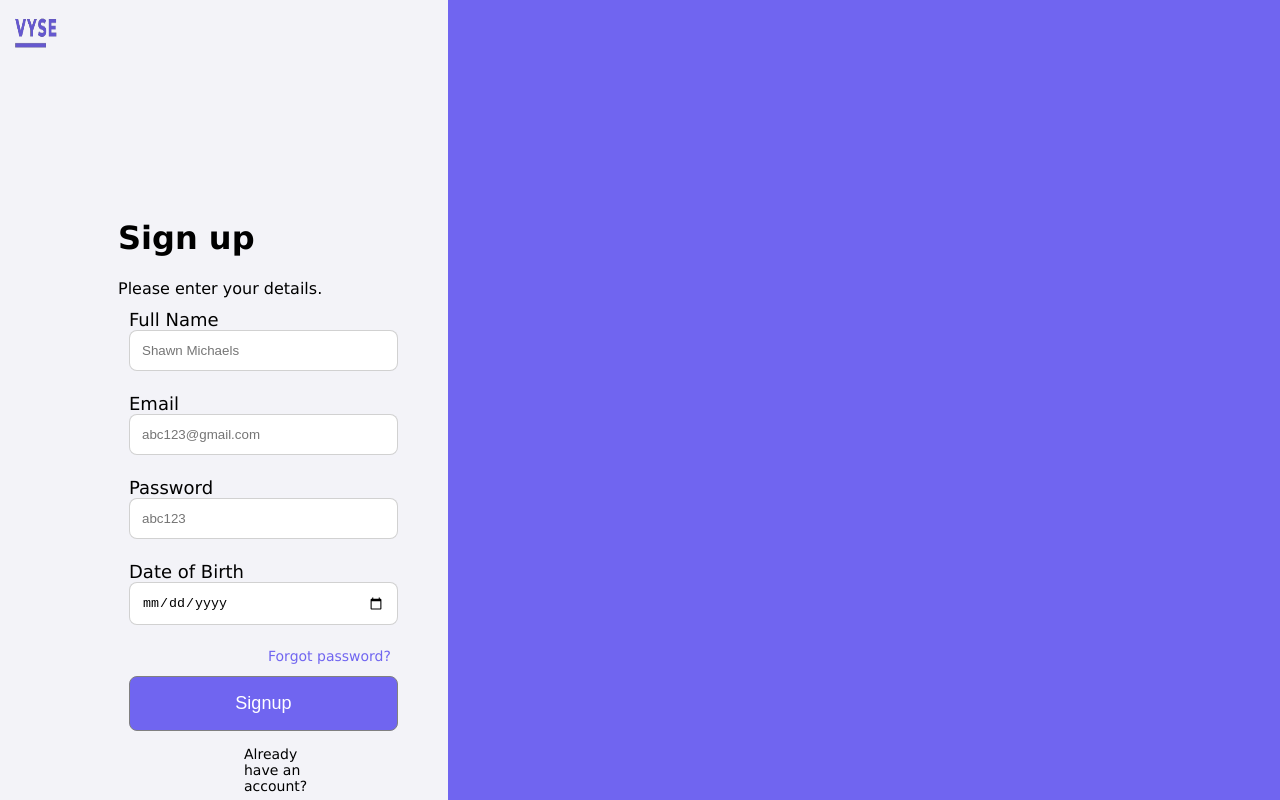
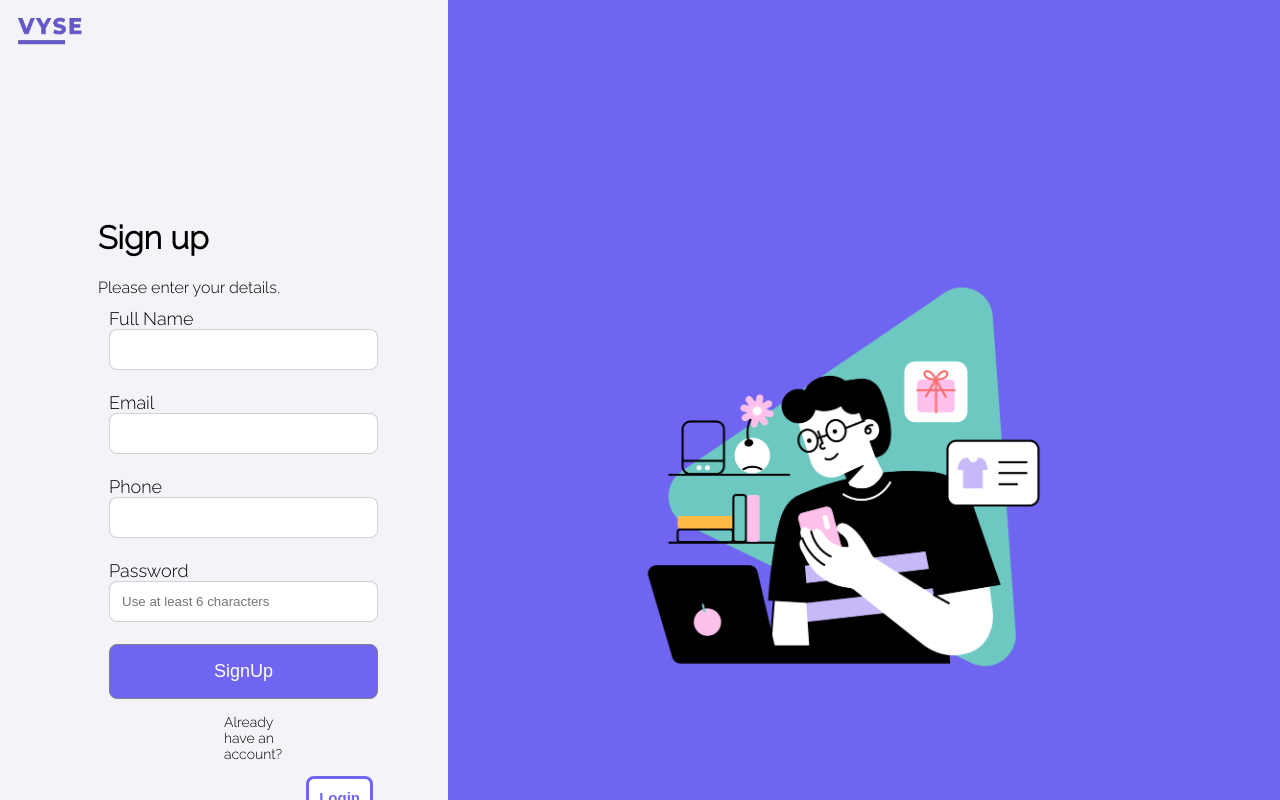
Before and after one commit to 0xArcheon/vyse, a React (Create React App) app: page /Login in a window 1280 px wide. Both pictures are taken after typing "name@example.com", "Sample123" into the empty fields and a click on the button "Sign Up". Shown: the top 800 px of the page. Built offline with nearby package versions, Linux system fonts and the light colour scheme.

Commit message:
signup functionality added using firbase auth

```diff
--- a/src/pages/Login.js
+++ b/src/pages/Login.js
@@ -1,7 +1,6 @@
 import React, { useState } from 'react';
 import LoginForm from './LoginForm';
 import SignupForm from './SignupForm';
-
 function Login() {
     const [currentForm, setCurrentForm] = useState('login');
 
@@ -13,7 +12,6 @@ function Login() {
             {
                 currentForm === "login" ? <LoginForm onFormSwitch={toggleForm} /> : <SignupForm onFormSwitch={toggleForm} />
             }
-
         </>
     )
 }
--- a/src/pages/LoginForm.js
+++ b/src/pages/LoginForm.js
@@ -48,16 +48,19 @@ const LoginForm = (props) => {
                     <div className={LoginFormCSS.field}>
                         <button type="submit" className={LoginFormCSS.btn}>Login</button>
                     </div>
-                    <div className={LoginFormCSS.dont}>Don't have an account?</div>
+                    <div className={LoginFormCSS.bottomCont}>
+                        <div className={LoginFormCSS.dont}>Don't have an account?</div>
 
-                    <div className={LoginFormCSS.signupdiv}>
-                        <button onClick={() => props.onFormSwitch('signup')} className={LoginFormCSS.signup}>Sign Up</button>
+                        <div className={LoginFormCSS.signupdiv}>
+                            <button onClick={() => props.onFormSwitch('signup')} className={LoginFormCSS.signup}>Sign Up</button>
+                        </div>
                     </div>
+
                 </form>
             </div>
 
             <div className={LoginFormCSS.colRight}>
-                {/* <img src={shopkeeper} alt="sk" width="50vw" height="100vh" /> */}
+                {<img src={"/images/SignupImg.png"} alt="sk" /*width="50vw" height="100vh" */ />}
             </div>
 
         </div>
--- a/src/pages/LoginForm.module.css
+++ b/src/pages/LoginForm.module.css
@@ -1,5 +1,6 @@
+@import url('https://fonts.googleapis.com/css2?family=Raleway:wght@300&display=swap');
 .body{
-    font-family: 'Lucida Sans', 'Lucida Sans Regular', 'Lucida Grande', 'Lucida Sans Unicode', Geneva, Verdana, sans-serif;
+  font-family: 'Raleway', sans-serif;
 }
 
 .header{
@@ -7,15 +8,15 @@
 }
 
 .headimg{
-  height: 8vh;
-  width: 9vh;
+  height: 60px;
+  width: 100px;
   padding: 10px;
 
 }
 
 .wel{
     font-size: 10px;
-    font-family: 'Lucida Sans', 'Lucida Sans Regular', 'Lucida Grande', 'Lucida Sans Unicode', Geneva, Verdana, sans-serif;
+    font-family: 'Raleway', sans-serif;
 }
 
 .myForm{
@@ -23,7 +24,7 @@
     display: inline-block;
     height: 70.6vh;
     padding: 128px 118px;
-    font-family: 'Lucida Sans', 'Lucida Sans Regular', 'Lucida Grande', 'Lucida Sans Unicode', Geneva, Verdana, sans-serif;
+    font-family: 'Raleway', sans-serif;
 }
 
 .colLeft{
@@ -37,11 +38,13 @@
 
 
 .colRight{
-
+    display: flex;
+    align-items: center;
+    justify-content: center;
     width: 65%;
     float: right;
     background-color: #7065F0;
-    height: 100vh;
+    height: 120vh;
 }
 
 input{
@@ -179,3 +182,9 @@ a:hover{
   .openButton:hover {
     opacity: 1;
   }
+.bottomCont {
+  display: flex;
+  flex-direction: column;
+  align-items: center;
+  justify-content: center;
+}
--- a/src/pages/SignupForm.js
+++ b/src/pages/SignupForm.js
@@ -1,16 +1,22 @@
 import React, { useState } from 'react';
 import SignupFormCSS from './SignupForm.module.css'
-
-
+import { createUserWithEmailAndPassword } from "firebase/auth"
+import { auth } from '../firebase-config'
 const SignupForm = (props) => {
     const [name, setName] = useState('');
     const [email, setEmail] = useState('');
     const [password, setPassword] = useState('');
-    const [date, setDate] = useState('');
+    const [phone, setPhone] = useState('');
 
-    const handleSubmit = (e) => {
-        e.preventDefault();
-        console.log(email);
+    const handleSubmit = async (e) => {
+        try {
+            e.preventDefault();
+            const user = await createUserWithEmailAndPassword(auth, email, password);
+            console.log(user);
+        }
+        catch (error) {
+            console.log(error.message);
+        }
     }
 
     return (
@@ -30,7 +36,7 @@ const SignupForm = (props) => {
                         <div className={SignupFormCSS.inputfield}>
                             <input type="text" name="name" id="name" autoComplete='off'
                                 value={name} onChange={(e) => setName(e.target.value)}
-                                placeholder="Shawn Michaels"
+
                             />
                         </div>
                     </div>
@@ -40,7 +46,16 @@ const SignupForm = (props) => {
                         <div className={SignupFormCSS.inputfield}>
                             <input type="email" name="email" id="email" autoComplete='off'
                                 value={email} onChange={(e) => setEmail(e.target.value)}
-                                placeholder="abc123@gmail.com"
+                            />
+                        </div>
+                    </div>
+
+                    <div className={SignupFormCSS.field}>
+                        <label htmlFor="phone">Phone</label>
+                        <div className={SignupFormCSS.inputfield}>
+                            <input type="number" name="phone" id="phone" autoComplete='off'
+                                value={phone} onChange={(e) => setPhone(e.target.value)}
+
                             />
                         </div>
                     </div>
@@ -50,38 +65,26 @@ const SignupForm = (props) => {
                         <div className={SignupFormCSS.inputfield}>
                             <input type="password" name="pass" id="pass" autoComplete='off'
                                 value={password} onChange={(e) => setPassword(e.target.value)}
-                                placeholder="abc123"
+                                placeholder="Use at least 6 characters"
                             />
                         </div>
                     </div>
 
                     <div className={SignupFormCSS.field}>
-                        <label htmlFor="dob">Date of Birth</label>
-                        <div className={SignupFormCSS.inputfield}>
-                            <input type="date" name="date" id="date" autoComplete='off'
-                                value={date} onChange={(e) => setDate(e.target.value)}
-                                placeholder=""
-                            />
+                        <button type="submit" className={SignupFormCSS.btn}>SignUp</button>
+                    </div>
+                    <div className={SignupFormCSS.bottomCont}>
+                        <div className={SignupFormCSS.dont}>Already have an account?</div>
+
+                        <div className={SignupFormCSS.logindiv}>
+                            <button onClick={() => props.onFormSwitch('login')} className={SignupFormCSS.signup}>Login</button>
                         </div>
-                    </div>
-
-                    <div className={SignupFormCSS.forCont}>
-                        <a className={SignupFormCSS.for} href="#">Forgot password?</a>
-
-                    </div>
-                    <div className={SignupFormCSS.field}>
-                        <button type="submit" className={SignupFormCSS.btn}>Signup</button>
-                    </div>
-                    <div className={SignupFormCSS.dont}>Already have an account?</div>
-
-                    <div className={SignupFormCSS.logindiv}>
-                        <button onClick={() => props.onFormSwitch('login')} className={SignupFormCSS.signup}>Login</button>
                     </div>
                 </form>
             </div>
 
             <div className={SignupFormCSS.colRight}>
-                {/* <img src={shopkeeper} alt="sk" width="50vw" height="100vh" /> */}
+                {<img src={"/images/SignupImg.png"} alt="sk"  /* width="50vw" height="100vh"*/ />}
             </div>
 
         </div>
--- a/src/pages/SignupForm.module.css
+++ b/src/pages/SignupForm.module.css
@@ -1,5 +1,6 @@
+@import url('https://fonts.googleapis.com/css2?family=Raleway:wght@300&display=swap');
 .body{
-    font-family: 'Lucida Sans', 'Lucida Sans Regular', 'Lucida Grande', 'Lucida Sans Unicode', Geneva, Verdana, sans-serif;
+  font-family: 'Raleway', sans-serif;
 }
 
 .header{
@@ -7,23 +8,23 @@
 }
 
 .headimg{
-  height: 8vh;
-  width: 9vh;
+  height: 60px;
+  width: 100px;
   padding: 10px;
 
 }
 
 .wel{
     font-size: 10px;
-    font-family: 'Lucida Sans', 'Lucida Sans Regular', 'Lucida Grande', 'Lucida Sans Unicode', Geneva, Verdana, sans-serif;
+    font-family: 'Raleway', sans-serif;
 }
 
 .myForm{
 
     display: inline-block;
     height: 70.6vh;
-    padding: 128px 118px;
-    font-family: 'Lucida Sans', 'Lucida Sans Regular', 'Lucida Grande', 'Lucida Sans Unicode', Geneva, Verdana, sans-serif;
+    padding: 128px 98px;
+    font-family: 'Raleway', sans-serif;
 }
 
 .colLeft{
@@ -37,11 +38,13 @@
 
 
 .colRight{
-
+    display: flex;
+    align-items: center;
+    justify-content: center;
     width: 65%;
     float: right;
     background-color: #7065F0;
-    height: 100vh;
+    height: 120vh;
 }
 
 input{
@@ -179,3 +182,9 @@ a:hover{
   .openButton:hover {
     opacity: 1;
   }
+  .bottomCont {
+    display: flex;
+    flex-direction: column;
+    align-items: center;
+    justify-content: center;
+  }
```
Also changed, not shown: public/images/SignupImg.png (added).
